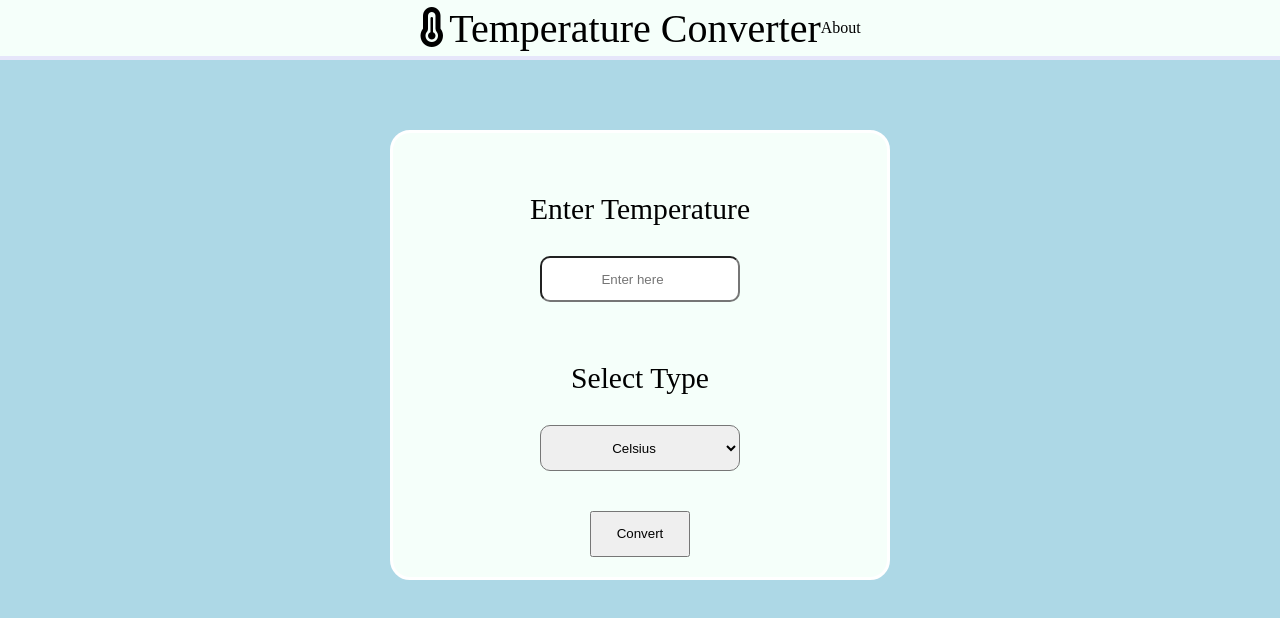
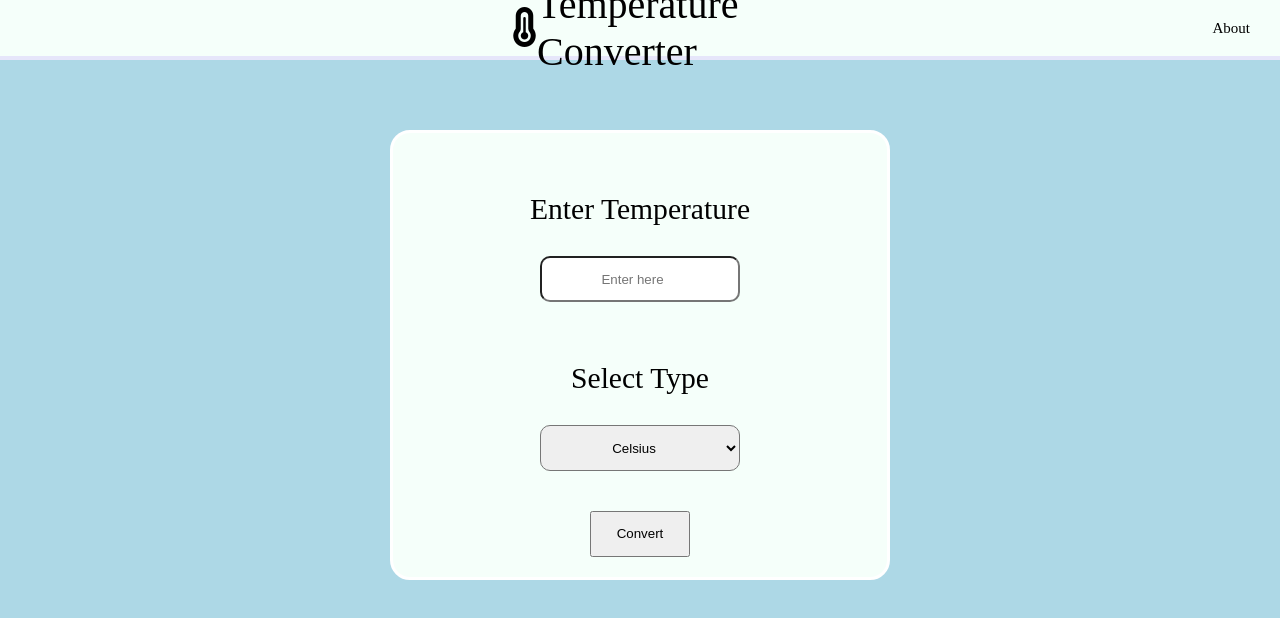
Before and after one commit to Addithya-Sri/OIBSIP-Temperature-Converter-Website-, a plain HTML site: page index.html in a window 1280 px wide. Drawn offline with Linux system fonts and the light colour scheme.

Commit message:
Done with ui

```diff
--- a/style.css
+++ b/style.css
@@ -9,7 +9,8 @@
     height: 60px;
     border-bottom: 4px solid lavender;
     display: flex;
-    justify-content: center;
+    flex-direction: row;
+    justify-content: space-around;
     align-items: center;
 
 
@@ -18,11 +19,14 @@
 .first {
     font-size: 40px;
     font-weight: 500;
-
+    margin-right: 450px;
 
 }
 
 .information {
+
+    margin-right: 30px;
+    font-size: 15px;
 
 
 
@@ -31,7 +35,7 @@
 
 .logo {
     font-size: 40px;
-    margin-right: 5px;
+    margin-left: 40%;
 }
 
 .content {
```
